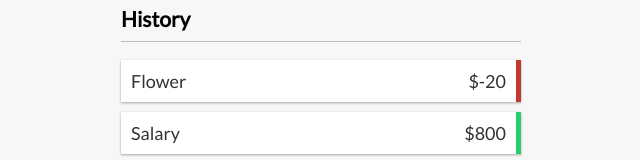
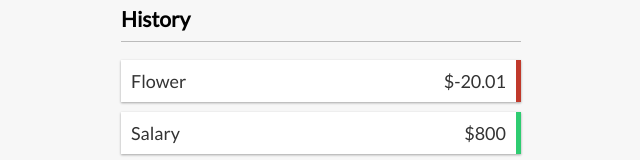
Before and after one commit to jonathans-razor/vue-3-and-composition-api-tutorial, a Vue app: page / in a window 1280 px wide. Shown: the part 301-461 px from the top of the page, without its empty margins (319-959 px from the left). Built offline with nearby package versions, Linux system fonts and the light colour scheme.

Commit message:
Jan-19-2024-8-03-55-PM

```diff
--- a/src/App.vue
+++ b/src/App.vue
@@ -18,7 +18,7 @@
   import { ref, computed } from 'vue';
 
 const transactions = ref([
-  { id: 1, text: 'Flower', amount: -20 },
+  { id: 1, text: 'Flower', amount: -20.01 },
   { id: 2, text: 'Salary', amount: 800 },
   { id: 3, text: 'Book', amount: -110 },
   { id: 4, text: 'Teriyaki', amount: -122 },
@@ -27,7 +27,19 @@ const transactions = ref([
 
 //console.log(transactions.value);
 
+// Get total.
 const total = computed(() => {
   return transactions.value.reduce((acc, transaction) => acc += transaction.amount, 0);
 });
+
+// Get income.
+const income = computed(() => {
+  return transactions.value
+  .filter(transaction => transaction.amount > 0)
+  .reduce((acc, transaction) => acc += transaction.amount, 0).toFixed(2);
+});
+
+
+
+// Get expenses.
 </script>
```
